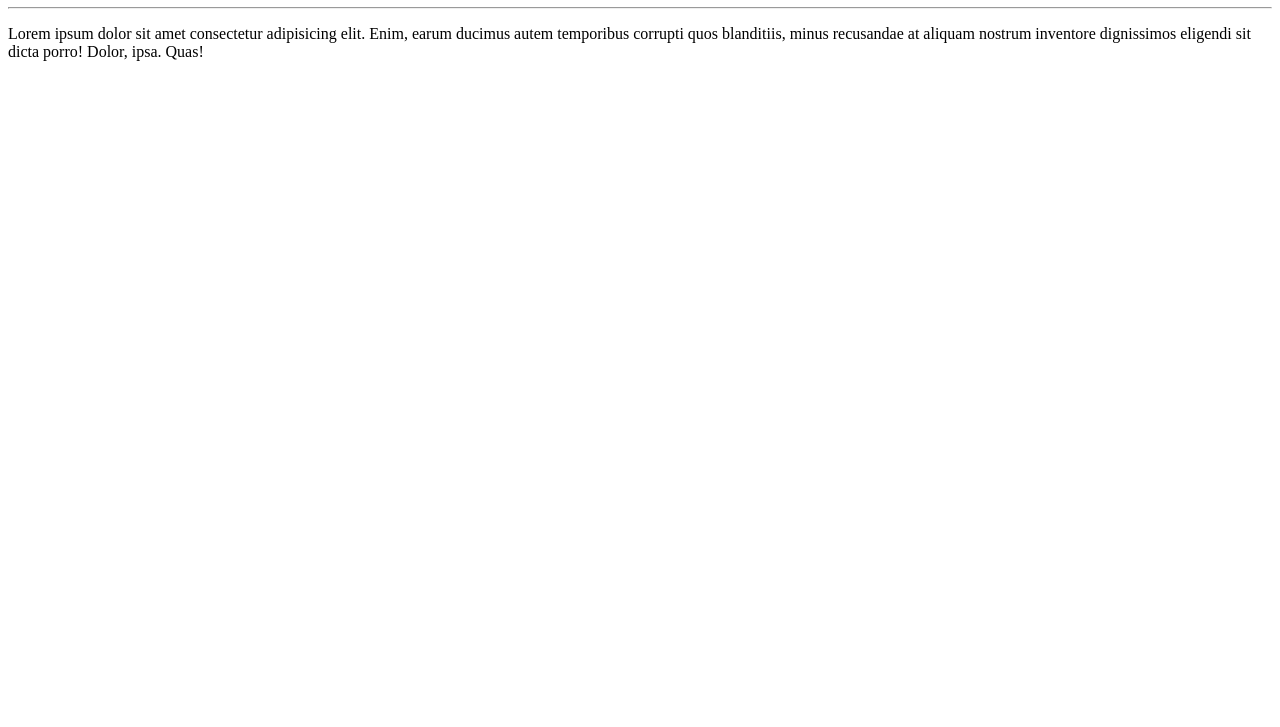
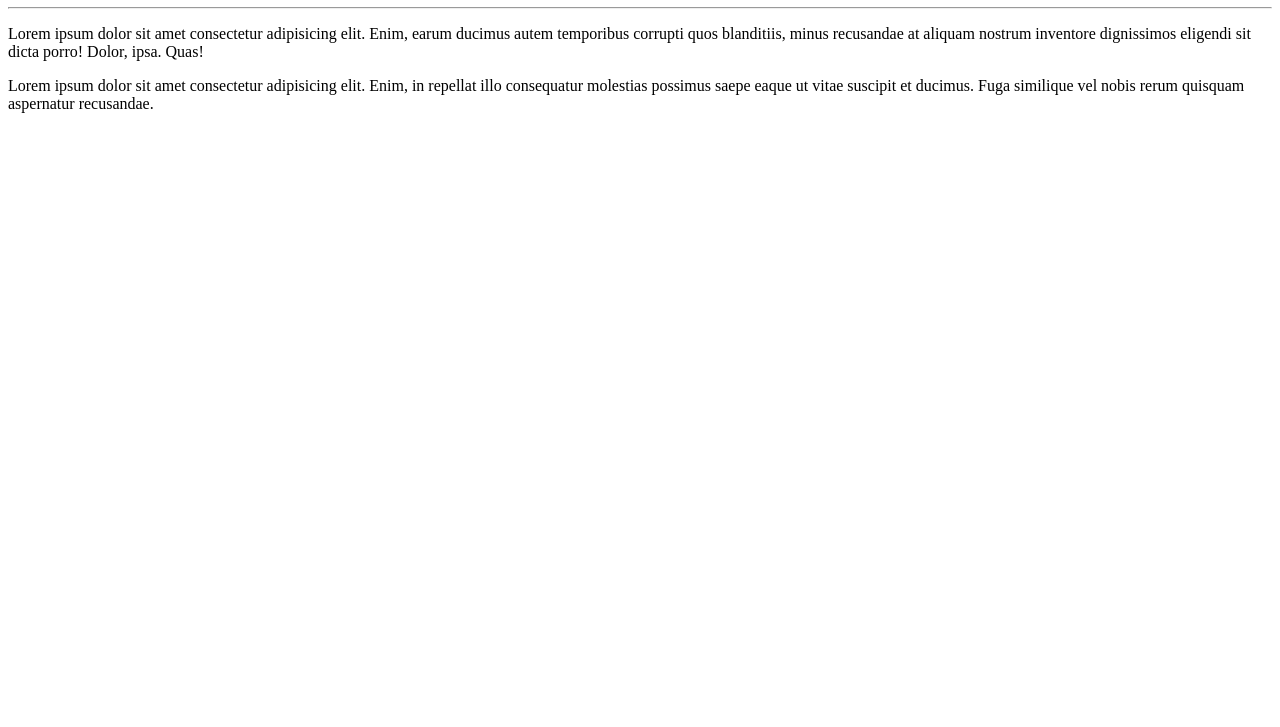
Before and after one commit to AlexSilva08/Ola-mundo, a plain HTML site: page site-exemplo/index.html in a window 1280 px wide. Shown: the part 73-800 px from the top of the page. Drawn offline with Linux system fonts and the light colour scheme.

Commit message:
Update index.html
Adicionei um paragrafo.

```diff
--- a/site-exemplo/index.html
+++ b/site-exemplo/index.html
@@ -9,5 +9,6 @@
     <h1>Olá, Mundo!</h1>
     <hr>
     <p>Lorem ipsum dolor sit amet consectetur adipisicing elit. Enim, earum ducimus autem temporibus corrupti quos blanditiis, minus recusandae at aliquam nostrum inventore dignissimos eligendi sit dicta porro! Dolor, ipsa. Quas!</p>
+    <p>Lorem ipsum dolor sit amet consectetur adipisicing elit. Enim, in repellat illo consequatur molestias possimus saepe eaque ut vitae suscipit et ducimus. Fuga similique vel nobis rerum quisquam aspernatur recusandae.</p>
 </body>
 </html>
```
